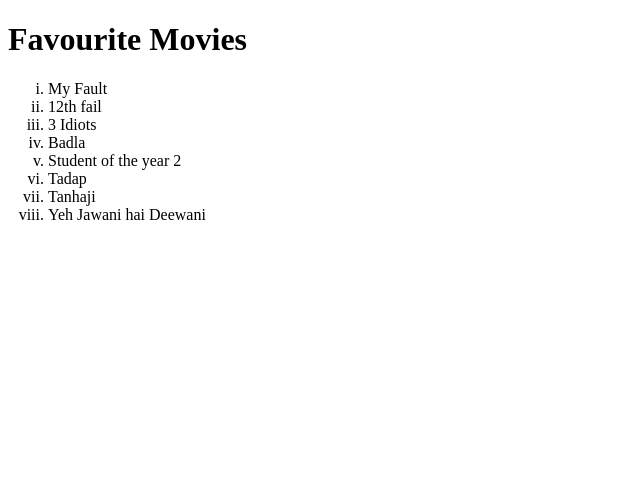
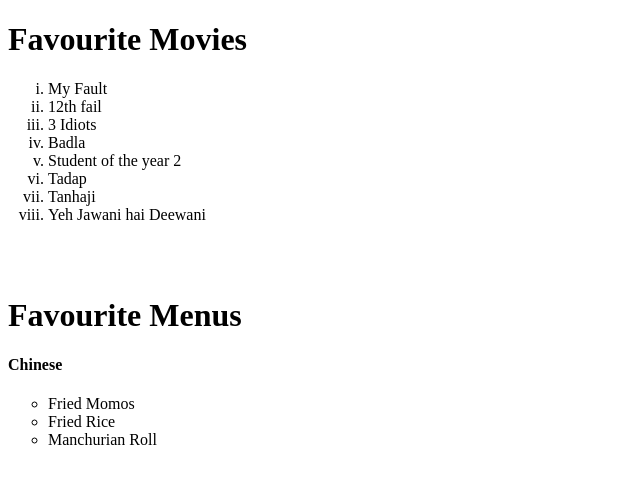
Before and after one commit to Gayatripatil1908/favourites, a plain HTML site: page index.html in a window 1280 px wide. Shown: the whole page, without its empty margins (0-640 px from the left). Drawn offline with Linux system fonts and the light colour scheme.

Commit message:
fav menus added

```diff
--- a/index.html
+++ b/index.html
@@ -17,5 +17,15 @@
         <li>Tanhaji</li>
         <li>Yeh Jawani hai Deewani</li>
     </ol><br>
+    <br>
+    <p>
+        <h1>Favourite Menus</h1>
+    </p>
+    <h4>Chinese</h4>
+    <ul type="circle">
+        <li>Fried Momos</li>
+        <li>Fried Rice</li>
+        <li>Manchurian Roll</li>
+    </ul><br>
 </body>
 </html>
```
